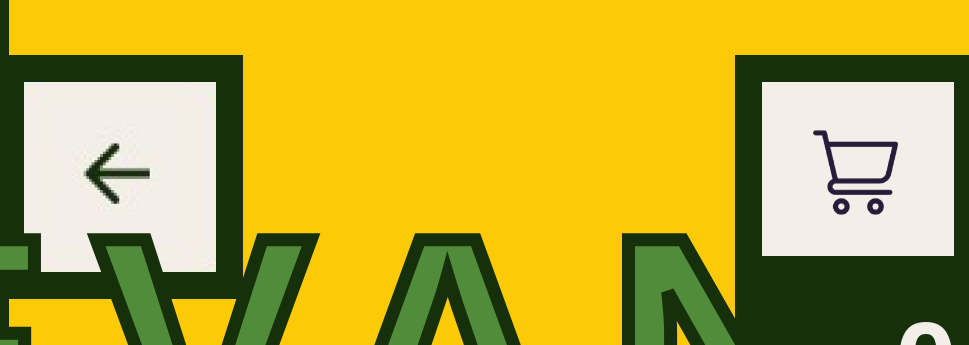
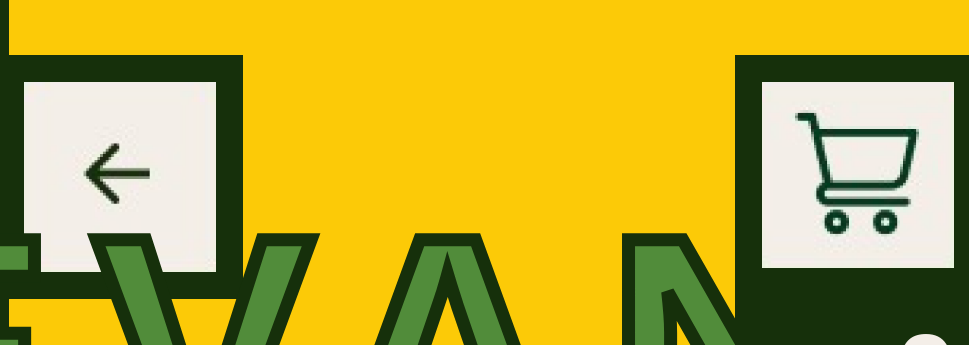
Before and after one commit to emassa2/AstroVeggie, a website: page step1.html in a window 1280 px wide. Shown: the top 345 px of the page, 311-1280 px from the left. Drawn offline with nearby package versions, Linux system fonts and the light colour scheme; a web font is replaced by a local one.

Commit message:
cartgreen2

```diff
--- a/step1.html
+++ b/step1.html
@@ -60,7 +60,7 @@
 
                     </div>
                     <div class="col-md-3">
-                      <img id="cart-img" src="img/cart.png" alt="cart button" class="img-fluid button-frame" width="600">
+                      <img id="cart-img" src="img/cartGreen.png" alt="cart button" class="img-fluid button-frame" width="600">
 
                       <!-- Mini rettangolo giallo con il prezzo -->
                       <div class="price-box-container">
```
